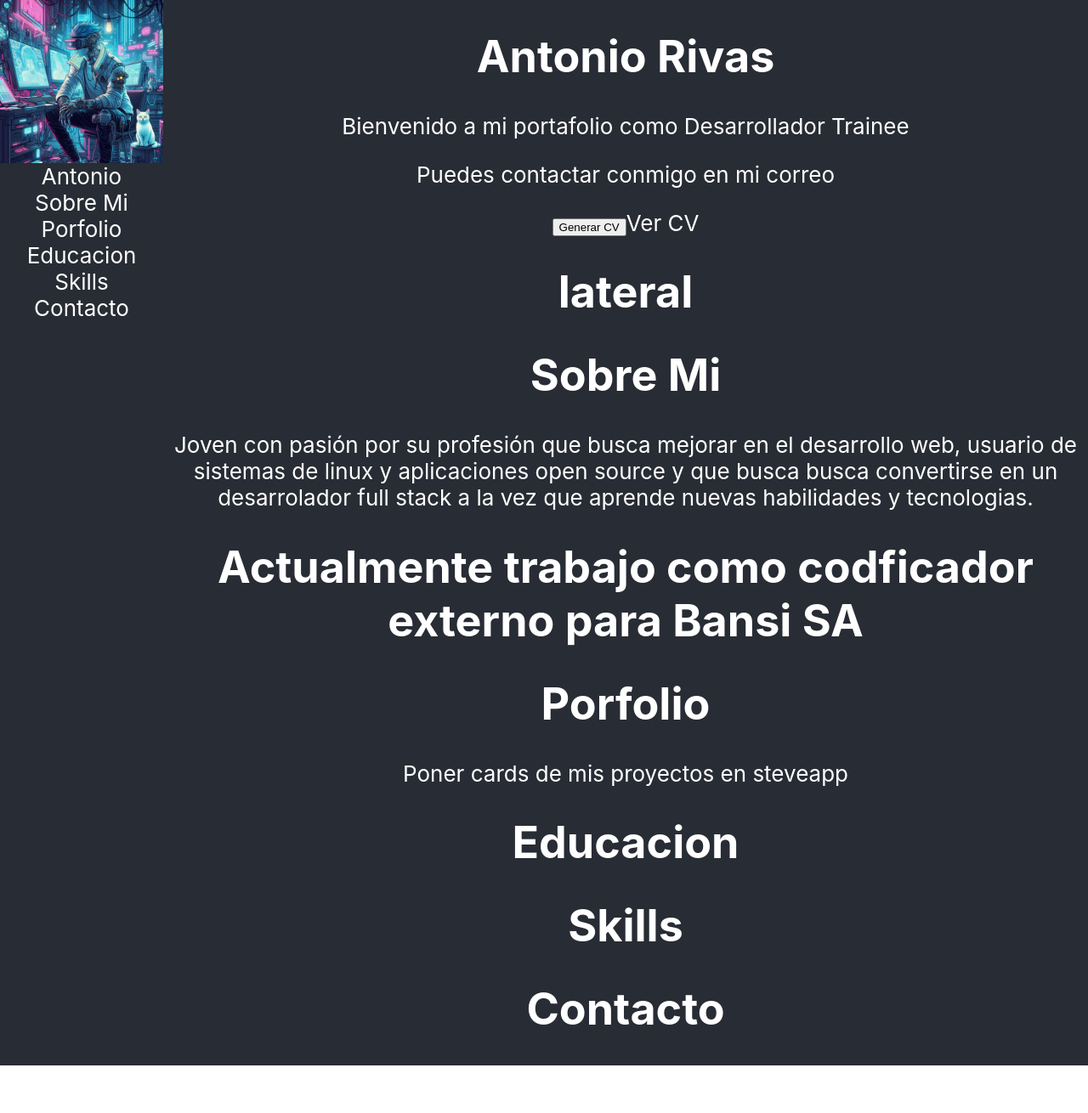
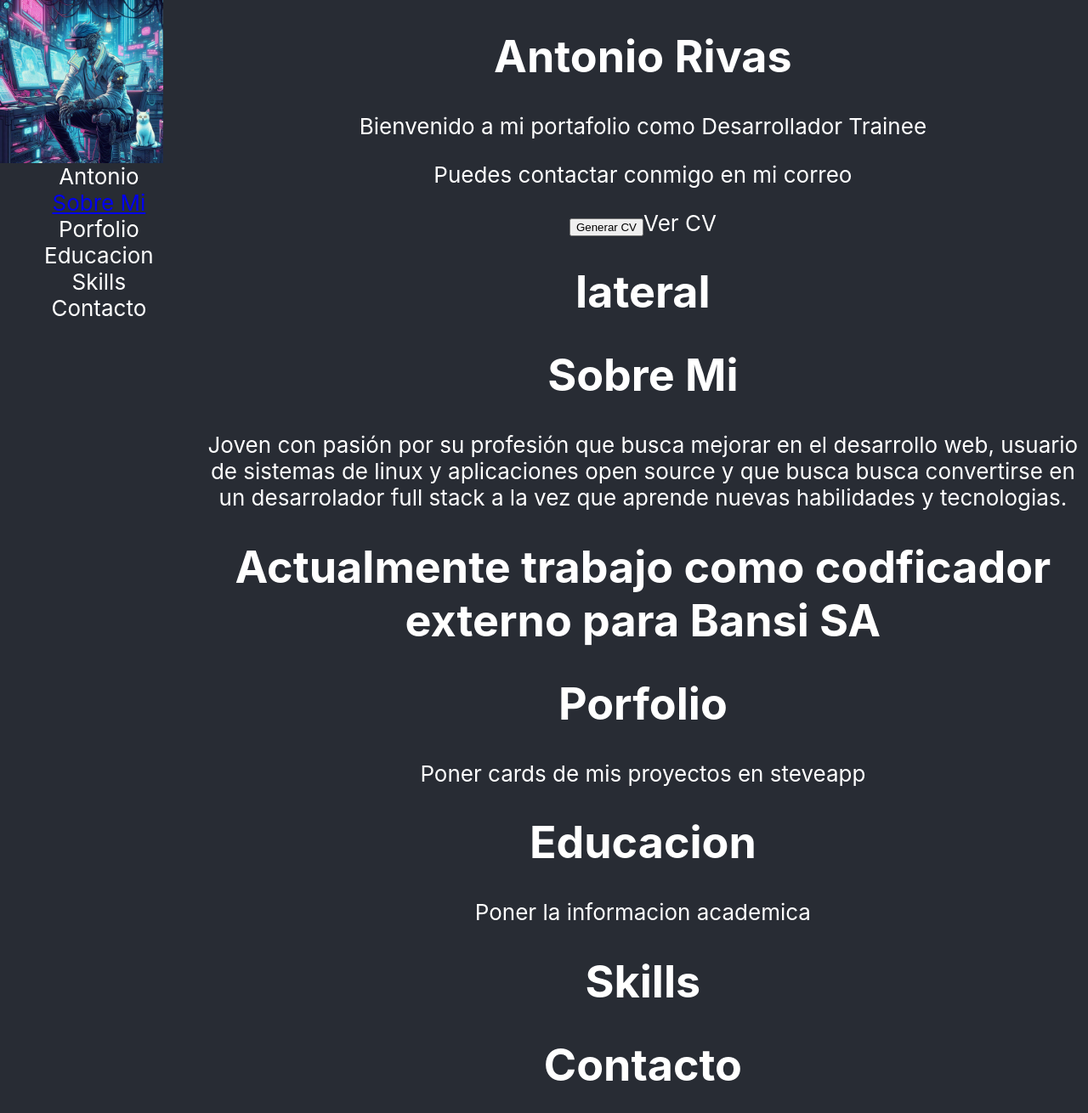
Before and after one commit to SteveBartmoss/cvSteve, a React (Create React App) app: page / in a window 1280 px wide. Shown: the top 1310 px of the page at 85% size. Before the commit the page ends 1254 px from the top, so only its background shows below. Built offline with nearby package versions, Linux system fonts and the light colour scheme.

Commit message:
se agrego una clase para la pagina principal/

```diff
--- a/src/App.js
+++ b/src/App.js
@@ -14,12 +14,11 @@ function App() {
           </div>
 
           <div>
-
             <div>
               <a>Antonio</a>
             </div>
             <div>
-              <a>Sobre Mi</a>
+              <a href='sobre-mi'>Sobre Mi</a>
             </div>
             <div>
               <a>Porfolio</a>
@@ -37,7 +36,7 @@ function App() {
 
         </div>
 
-        <div>
+        <div className='div-page'>
 
           <div>
             <div>
@@ -50,7 +49,7 @@ function App() {
             </div>
           </div>
 
-          <div>
+          <div id='sobre-mi'>
             <h1>Sobre Mi</h1>
             <p>
               Joven con pasión por su profesión que busca mejorar en el desarrollo
@@ -68,6 +67,7 @@ function App() {
 
           <div>
             <h1>Educacion</h1>
+            <p>Poner la informacion academica</p>
           </div>
 
           <div>
```
Lines whose indentation alone changed are shown as unchanged.
